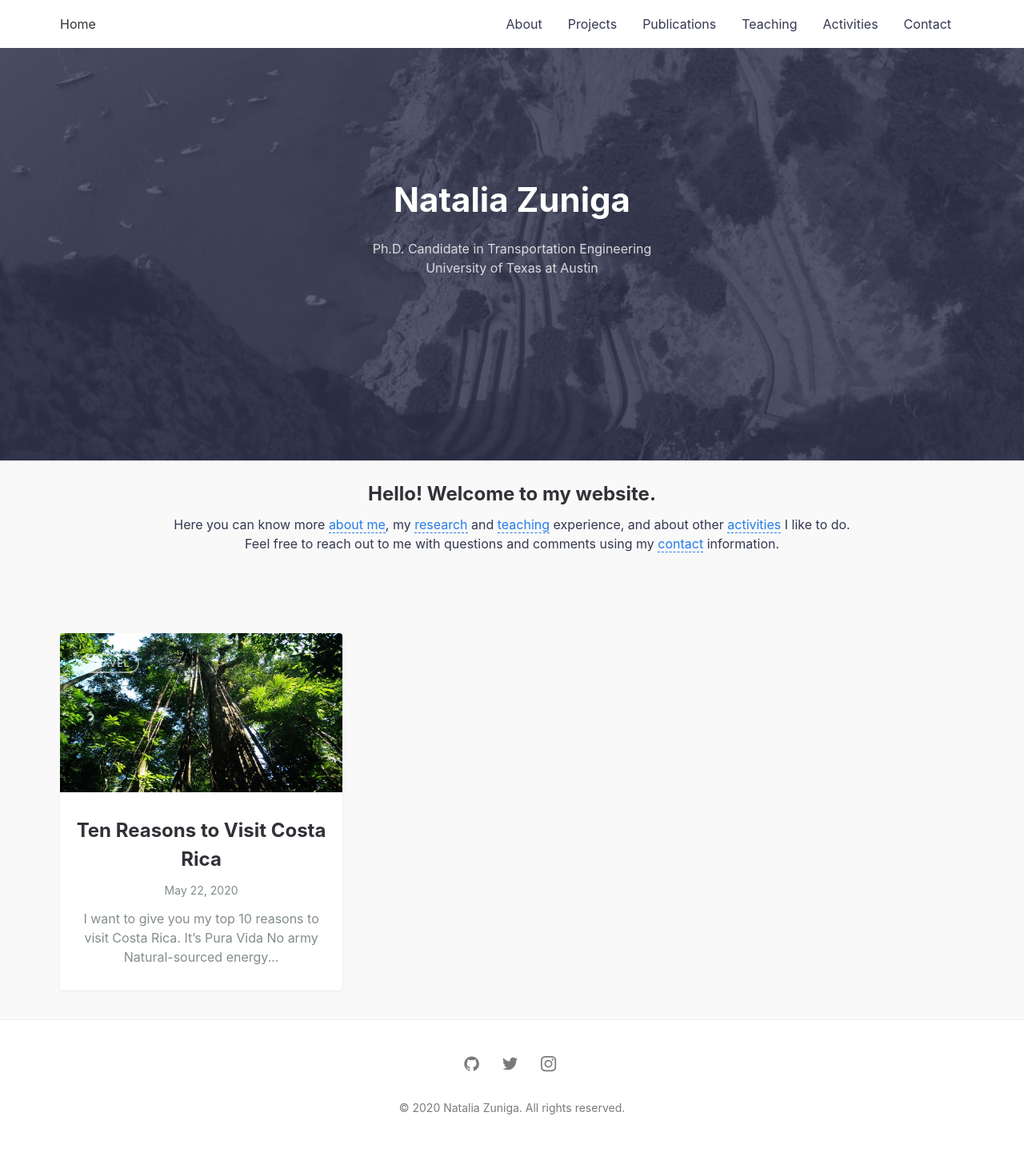
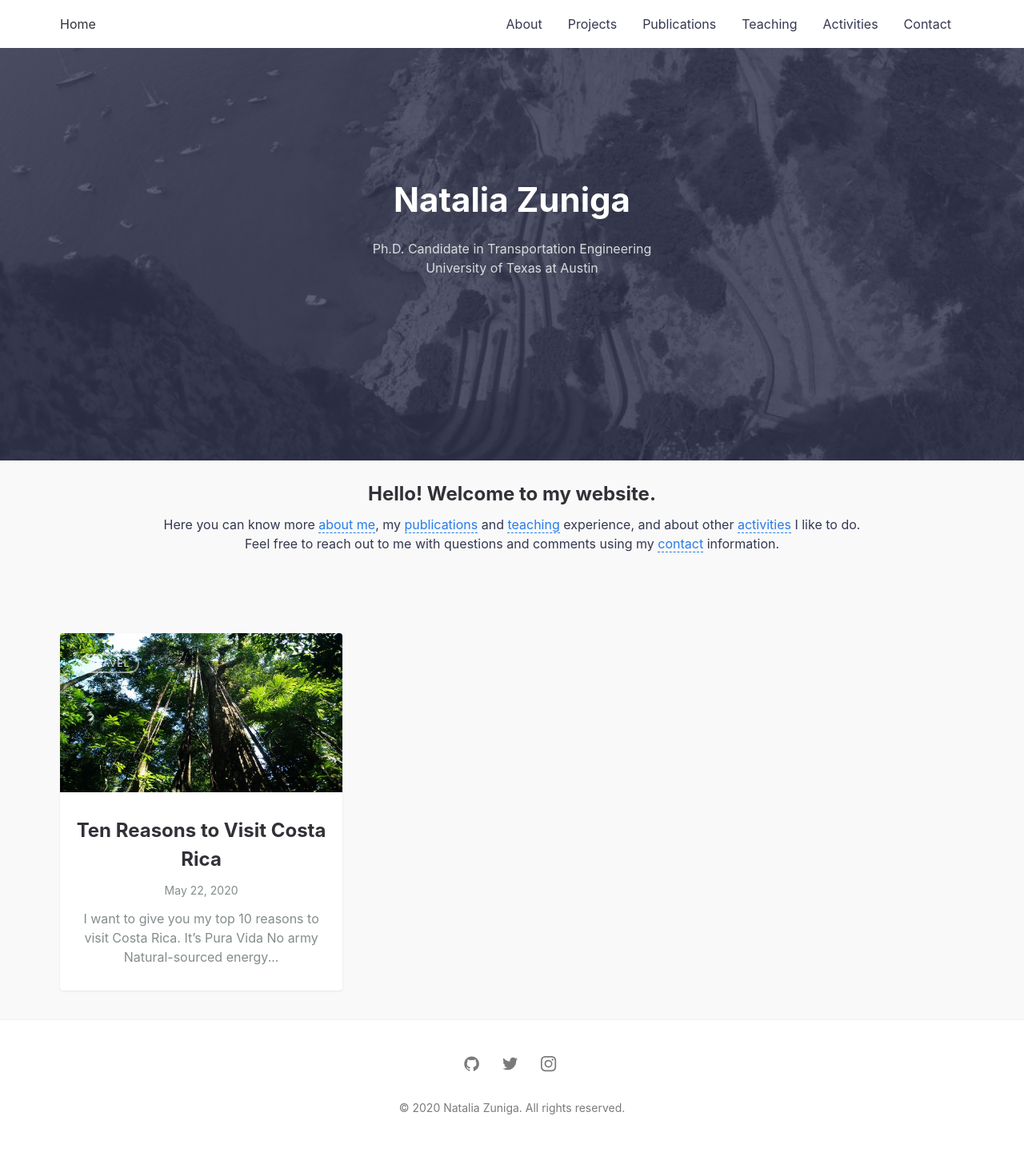
Before and after one commit to nzunigag/nzunigag.github.io, a Jekyll site: the page built from index.md, in a window 1280 px wide. Shown: the whole page at 80% size. Built offline with Jekyll 4.4.1, drawn with Linux system fonts in a browser that asks for light colours.

Commit message:
Update default.html

```diff
--- a/_layouts/default.html
+++ b/_layouts/default.html
@@ -34,7 +34,7 @@ layout: compress
               <h2> Hello! Welcome to my website.</h2>
             <p>
               Here you can know more <a href="https://nzunigag.github.io/about/">about me</a>,
-              my <a href="https://nzunigag.github.io/research/">research</a> and
+              my <a href="https://nzunigag.github.io/publications/">publications</a> and
               <a href="https://nzunigag.github.io/teaching/">teaching</a> experience, and about other
               <a href="https://nzunigag.github.io/activities/">activities</a> I like to do. <br>
               Feel free to reach out to me with questions and comments using my
```
